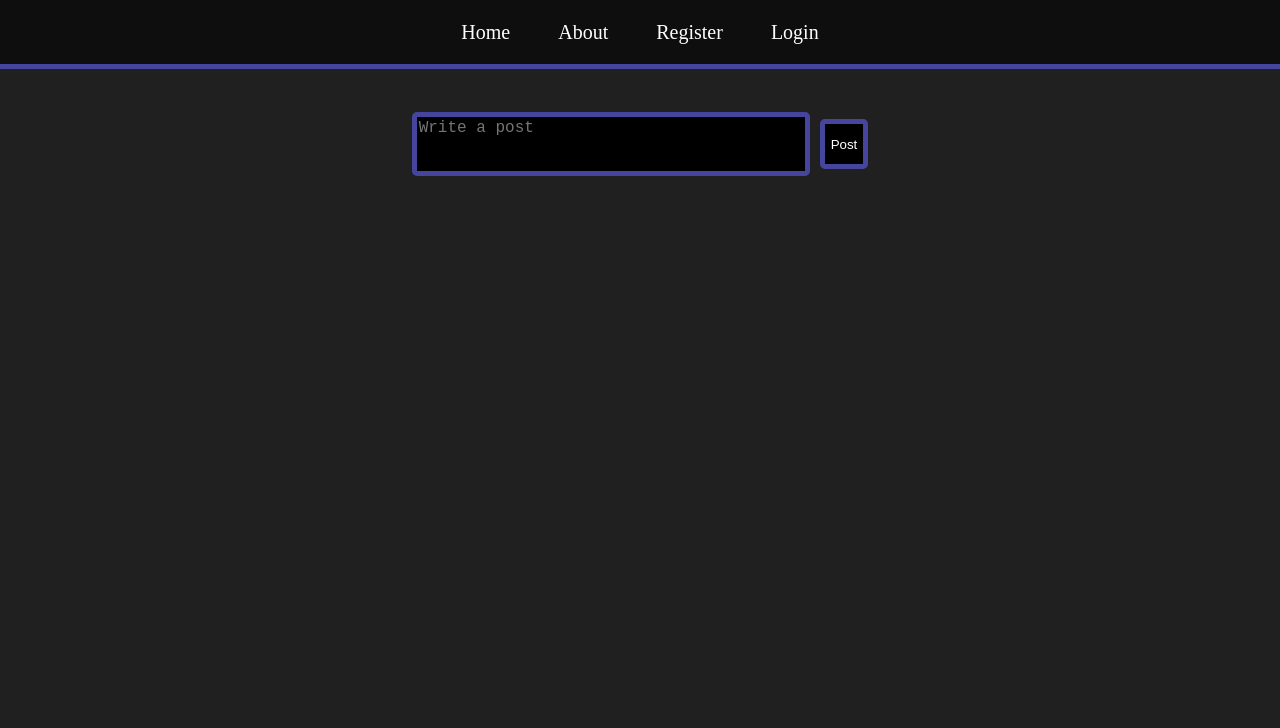
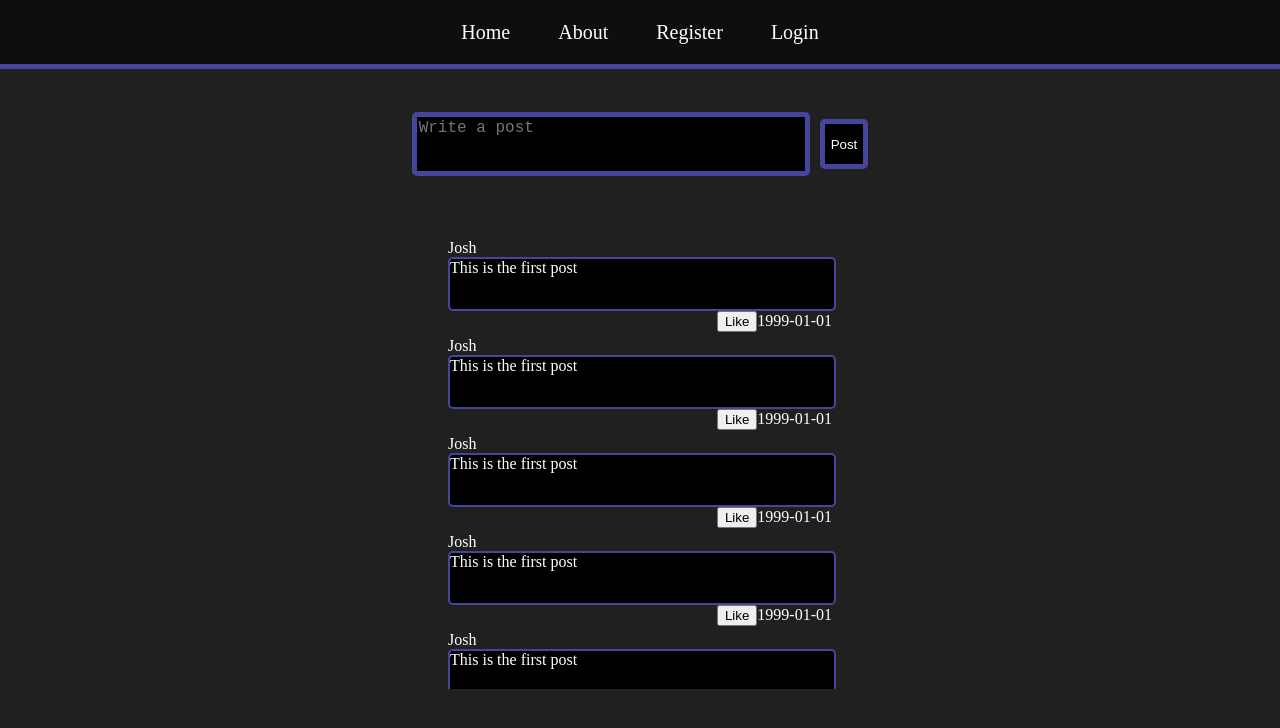
Before and after one commit to Raleese/Social-Media-Web-App, a React (Vite) app in the folder front-end/: page / in a window 1280 px wide. Shown: the top 728 px of the page. Built offline with nearby package versions, Linux system fonts and the light colour scheme.

Commit message:
Updated css styles for some components

```diff
--- a/front-end/src/components/Post.jsx
+++ b/front-end/src/components/Post.jsx
@@ -6,8 +6,11 @@ function Post() {
             <div className="post-header">
                 <span className="post-user">Josh</span>
             </div>
+
             <div className="post-content">This is the first post</div>
+
             <div className="post-footer">
+                <button className="post-like">Like</button>
                 <span className="post-date">1999-01-01</span>
             </div>
         </div>
--- a/front-end/src/css/home.css
+++ b/front-end/src/css/home.css
@@ -1,9 +1,19 @@
-.home-page{
+.home-page {
+    display: flex;
+    flex-direction: column;
+    justify-content: flex-start;
+    align-items: center;
+    padding-top: 50px;
+    gap: 70px;
+}
+.form{
     display: flex;
     justify-content: center;
-    height: 100vh;
-    padding-top: 50px;
+    align-items: center;
+    gap: 10px;
+    height: 50px;
 }
+
 textarea{
     resize: none;
     height: 50px;
@@ -13,13 +23,6 @@ textarea{
     font-size: 12pt;
     background-color: rgb(0, 0, 0);
     color: white;
-}
-.form{
-    display: flex;
-    justify-content: center;
-    align-items: center;
-    gap: 10px;
-    height: 50px;
 }
 .submit-button{
     height: 50px;
@@ -34,3 +37,13 @@ textarea{
     color: black;
     transform: scale(1.05);
 }
+
+.posts-container{
+    display: flex;
+    flex-direction: column;
+    gap: 5px;
+    flex: 1;
+    overflow-y: scroll;
+    padding: 0 1rem;
+    max-height: calc(100vh - 350px);
+}
--- a/front-end/src/css/index.css
+++ b/front-end/src/css/index.css
@@ -3,5 +3,7 @@ html, body, #root{
     color: white;
     margin: 0;
     padding: 0;
-    height: 100%;
+    overflow-x: hidden;
+    display: flex;
+    flex-direction: column;
 }
--- a/front-end/src/css/post.css
+++ b/front-end/src/css/post.css
@@ -0,0 +1,15 @@
+.post{
+    width: 30vw;
+}
+.post-content{
+    width: 30vw;
+    border: 2px solid rgb(69, 69, 158);
+    border-radius: 5px;
+    font-size: 12pt;
+    background-color: rgb(0, 0, 0);
+    color: white;
+    min-height: 50px;
+}
+.post-footer{
+    text-align: end;
+}
--- a/front-end/src/pages/Home.jsx
+++ b/front-end/src/pages/Home.jsx
@@ -1,4 +1,5 @@
 import "../css/home.css"
+import Post from "../components/Post"
 
 function Home(){
     return (
@@ -9,7 +10,18 @@ function Home(){
             </form>
 
             <div className="posts-container">
-
+                <Post></Post>
+                <Post></Post>
+                <Post></Post>
+                <Post></Post>
+                <Post></Post>
+                <Post></Post>
+                <Post></Post>
+                <Post></Post>
+                <Post></Post>
+                <Post></Post>
+                <Post></Post>
+                <Post></Post>
             </div>
         </div>
     )
```
